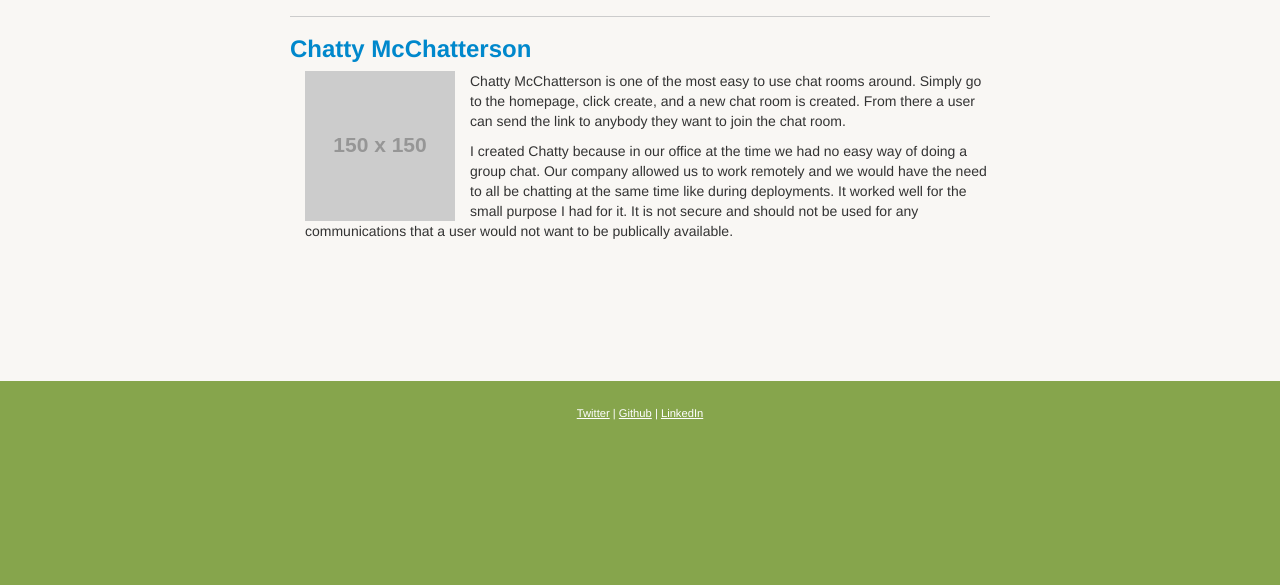
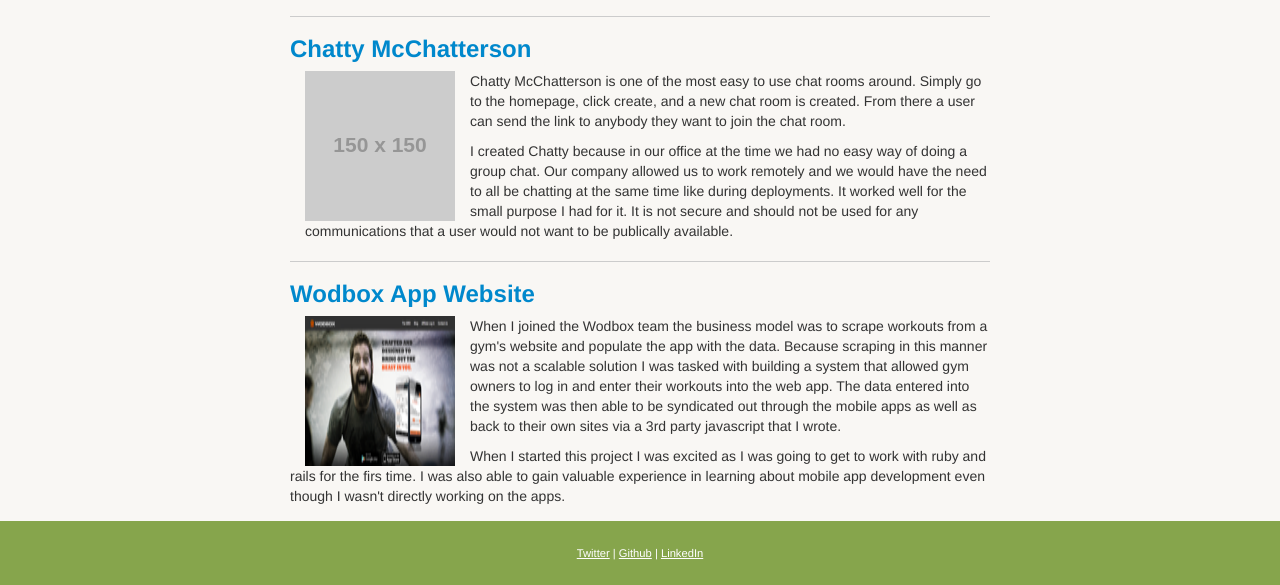
Before and after one commit to gdovicak/gdovicak.github.io, a Jekyll site: the page built from projects.html, in a window 1280 px wide, cut to the strip 431-1016 px from the top of the page. Built offline with Jekyll 4.4.1, drawn with Linux system fonts in a browser that asks for light colours; some web fonts are replaced; Markdown is read by kramdown in place of the engine named in the settings; before the commit the page ends 900 px from its top, so only the background shows below that.

Commit message:
Added wodbox to my project list. Image needs resized

```diff
--- a/projects.html
+++ b/projects.html
@@ -46,6 +46,17 @@
                 I created Chatty because in our office at the time we had no easy way of doing a group chat. Our company allowed us to work remotely and we would have the need to all be chatting at the same time like during deployments. It worked well for the small purpose I had for it. It is not secure and should not be used for any communications that a user would not want to be publically available.
               </p>
             </div>
+            <hr style="clear:left" />
+            <div class="project">
+              <h3><a href="http://www.wodboxapp.com">Wodbox App Website</a></h3>
+              <div class="project-image"><a href="http://www.wodboxapp.com" target="_blank"><img src="/assets/images/wodbox_screenshot.png" /></a></div>
+              <p class="description">
+                When I joined the Wodbox team the business model was to scrape workouts from a gym's website and populate the app with the data. Because scraping in this manner was not a scalable solution I was tasked with building a system that allowed gym owners to log in and enter their workouts into the web app. The data entered into the system was then able to be syndicated out through the mobile apps as well as back to their own sites via a 3rd party javascript that I wrote.
+              </p>
+              <p>
+                When I started this project I was excited as I was going to get to work with ruby and rails for the firs time. I was also able to gain valuable experience in learning about mobile app development even though I wasn't directly working on the apps.
+              </p>
+            </div>
     	</div>
     </main>
   </div>
```
Also changed, not shown: assets/images/wodbox_screenshot.png (added).
